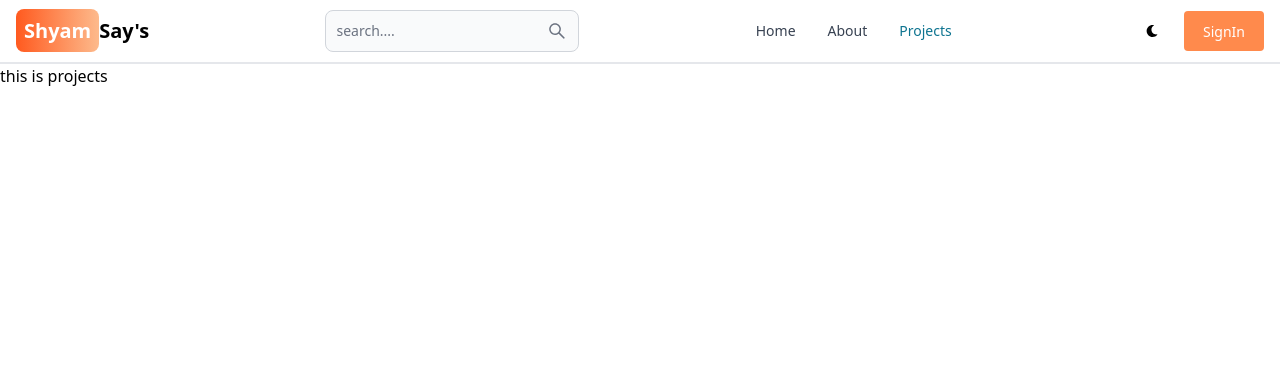
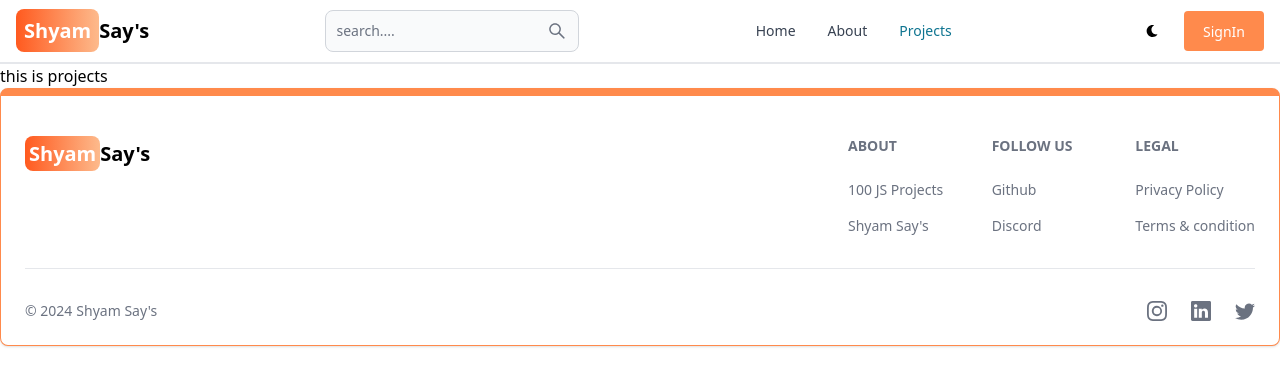
Before and after one commit to 003-kalki/mern-blog, a React (Vite) app in the folder client/: page /projects in a window 1280 px wide. Shown: the top 386 px of the page. Built offline with nearby package versions, Linux system fonts and the light colour scheme.

Commit message:
create and add footer componenet

```diff
--- a/client/src/App.jsx
+++ b/client/src/App.jsx
@@ -7,6 +7,7 @@
 import Projects from './pages/Projects'
 import Dashboard from './pages/Dashboard'
 import Header from './components/Header'
+import Footer from './components/Footer';
 export default function App(){
 return (
  <BrowserRouter >
@@ -19,6 +20,7 @@
   <Route path="/dashboard" element={<Dashboard/>}/>
   <Route path="/projects"  element={<Projects/>}/>
   </Routes>
+  <Footer/>
   </BrowserRouter>
 )
 
--- /dev/null
+++ b/client/src/components/Footer.jsx
@@ -0,0 +1,99 @@
+import React from 'react'
+import {Footer,} from 'flowbite-react';
+import {Link} from 'react-router-dom';
+import {BsInstagram,BsTwitter,BsLinkedin } from 'react-icons/bs'
+export default function FooterComp() {
+  return (
+    <Footer container className='border border-t-8 border-orange-400'>
+    <div className='w-full max-w-7xl mx-auto'>
+      <div className='grid w-full justify-between sm:flex md:grid-cols-1'>
+        <div className="mt-5">
+        <Link to ="/" className='self-center whitespace-nowrap text-sm sm:text-xl font-semibold dark:text-white'>
+                <span  className='px-1 py-1 bg-gradient-to-r
+                 from-orange-500
+                  to-orange-300
+                  rounded-lg
+                  text-white'
+
+                >Shyam
+                </span>
+                Say's
+            </Link>
+        </div>
+
+        <div className="grid grid-cols-2 gap-8  mt-4 sm:grid-cols-3 sm:gap-6">
+        <div>
+        <Footer.Title title='About' />
+        <Footer.LinkGroup col>
+          <Footer.Link
+          href='https://www.100jsprojects.com'
+          target='_blank'
+          rel='noopener noreferrer'
+          >
+           100 JS Projects
+          </Footer.Link>
+          <Footer.Link
+          href='/about'
+          target='_blank'
+          rel=''
+          >
+          Shyam Say's
+          </Footer.Link>
+        </Footer.LinkGroup>
+        </div>
+        <div>
+        <Footer.Title title='Follow us' />
+        <Footer.LinkGroup col>
+          <Footer.Link
+          href='https://github.com/003-kalki'
+          target='_blank'
+          rel='noopener noreferrer'
+          >
+          Github
+          </Footer.Link>
+          <Footer.Link
+          href='#'
+          >
+          Discord
+          </Footer.Link>
+        </Footer.LinkGroup>
+        </div>
+        <div>
+        <Footer.Title title='Legal' />
+        <Footer.LinkGroup col>
+          <Footer.Link
+          href='#'
+          >
+         Privacy Policy
+          </Footer.Link>
+          <Footer.Link
+          href='/about'
+          target='_blank'
+          rel=''
+          >
+         Terms &amp; condition
+          </Footer.Link>
+        </Footer.LinkGroup>
+        </div>
+        </div>
+      </div>
+      <Footer.Divider/>
+      <div className='w-full sm:flex sm:items-center sm:justify-between'>
+        <Footer.Copyright
+        href='#'
+         by="Shyam Say's "
+         year={new Date().getFullYear()}
+         />
+         <div  className="flex gap-6 sm:mt-0 mt-4 sm:justify-center" >
+         <Footer.Icon href ='#' icon={BsInstagram}/>
+         <Footer.Icon href ='#' icon={BsLinkedin}/>
+         <Footer.Icon href ='#' icon={BsTwitter}/>
+         </div>
+
+
+      </div>
+    </div>
+    </Footer>
+
+  )
+}
```
